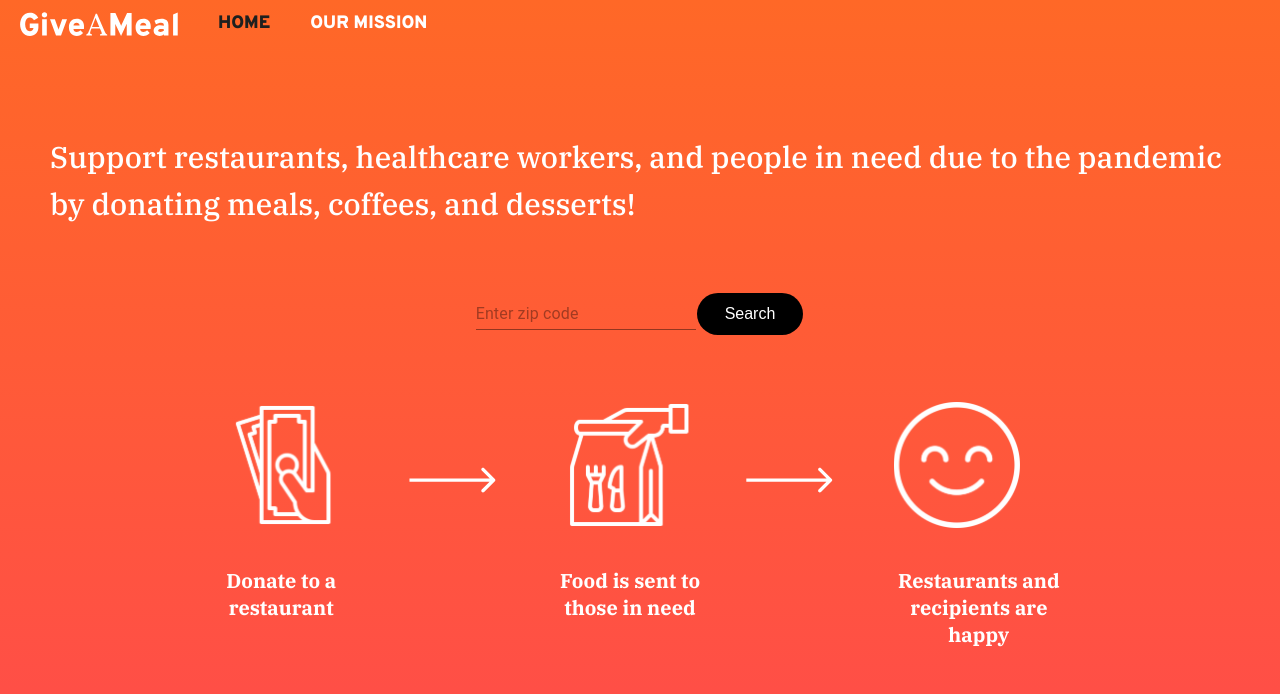
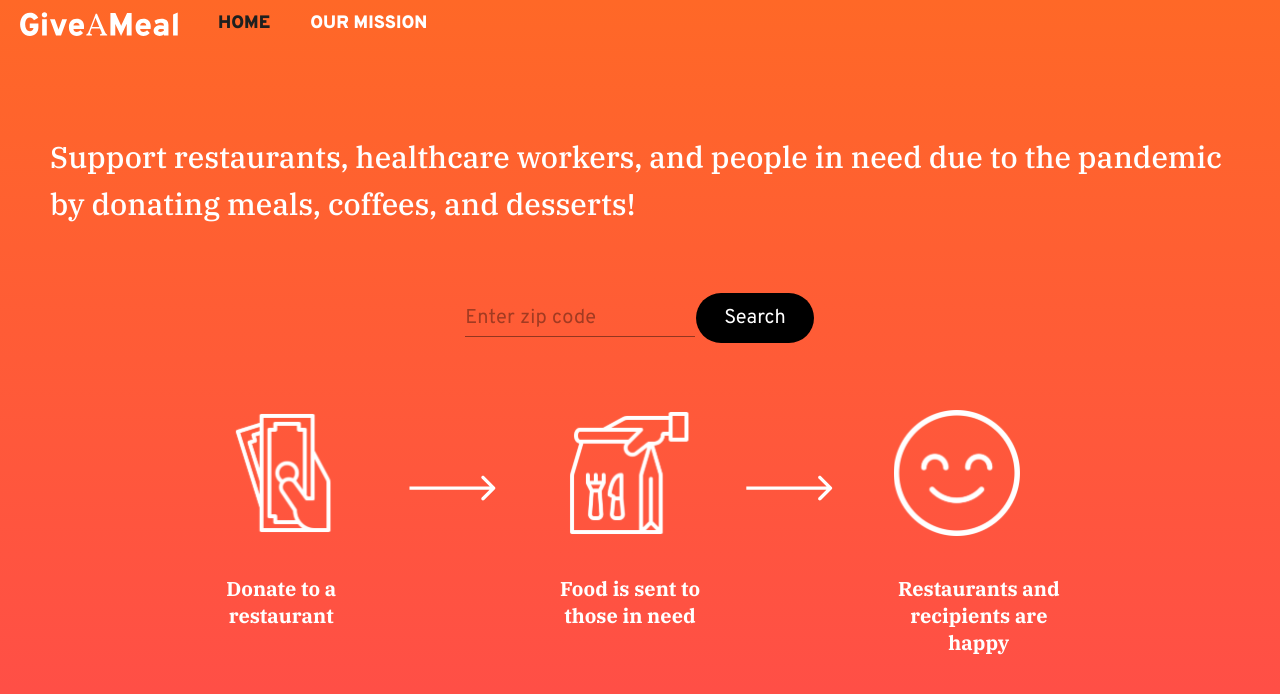
Before and after one commit to iambcho/gam_frontend, a React (Create React App) app: page / in a window 1280 px wide. Shown: the top 694 px of the page. Built offline with nearby package versions, Linux system fonts and the light colour scheme.

Commit message:
Changed font and font size for search buttons and fields

```diff
--- a/src/components/view/AllRestaurantsView.js
+++ b/src/components/view/AllRestaurantsView.js
@@ -62,9 +62,9 @@ const AllRestaurantsView = (props) => {
       <br />
 
       <form onSubmit='' className="zip-input">
-        <Input id="input-zip" placeholder="Enter zip code" />
+        <Input id="input-zip" style={{ fontFamily: 'Overpass', fontSize: '20px' }} placeholder="Enter zip code" />
         <Link to={`/restaurants`}>
-          <button type="submit" variant="contained" className='the-button' onClick=''>Search</button><br />
+          <button type="submit" style={{ fontFamily: 'Overpass', fontSize: '20px' }} variant="contained" className='the-button' onClick=''>Search</button><br />
         </Link>
       </form><br />
 
--- a/src/components/view/HomePageView.js
+++ b/src/components/view/HomePageView.js
@@ -74,29 +74,29 @@ const HomePageView = () => {
       <Grid container className='content-grid' spacing={2}>
         <Grid item xs={12}>
           <form onSubmit='' className="zip-input">
-            <Input id="input-zip" placeholder="Enter zip code"/>
-						<Link to={`/restaurants`}>
-            <button type="submit" variant="contained" className='the-button' onClick=''>Search</button><br />
-						</Link>
+            <Input id="input-zip" style={{ fontFamily: 'Overpass', fontSize: '20px' }} placeholder="Enter zip code" />
+            <Link to={`/restaurants`}>
+              <button style={{ fontFamily: 'Overpass', fontSize: '20px' }} type="submit" variant="contained" className='the-button' onClick=''>Search</button><br />
+            </Link>
           </form><br />
         </Grid>
       </Grid>
 
       <Grid container className='content-grid' spacing={2} >
         <Grid item xs={6}>
-          <img style={{position:'relative', left:'170px', width:'800px'}} src='diagram.svg'></img>
+          <img style={{ position: 'relative', left: '170px', width: '800px' }} src='diagram.svg'></img>
         </Grid>
       </Grid>
 
-      <Grid container className='content-grid' justify='space-evenly' spacing={2} style={{position:'relative', left: '-10px', bottom:'20px'}}>
+      <Grid container className='content-grid' justify='space-evenly' spacing={2} style={{ position: 'relative', left: '-10px', bottom: '20px' }}>
         <Grid className={styles.gridItem} item xs={2} s={10}>
-          <p className={styles.homeSubtitles} style={{fontSize: '20px', textAlign:'center'} }><b>Donate to a restaurant</b></p>
+          <p className={styles.homeSubtitles} style={{ fontSize: '20px', textAlign: 'center' }}><b>Donate to a restaurant</b></p>
         </Grid>
         <Grid className="styles.gridItem" item xs={2} s={10}>
-          <p className={styles.homeSubtitles} style={{fontSize: '20px', textAlign:'center'}}><b>Food is sent to those in need</b></p>
+          <p className={styles.homeSubtitles} style={{ fontSize: '20px', textAlign: 'center' }}><b>Food is sent to those in need</b></p>
         </Grid>
         <Grid className="styles.gridItem" item xs={2} s={10}>
-          <p className={styles.homeSubtitles} style={{fontSize: '20px', textAlign:'center'}}><b>Restaurants and recipients are happy</b></p>
+          <p className={styles.homeSubtitles} style={{ fontSize: '20px', textAlign: 'center' }}><b>Restaurants and recipients are happy</b></p>
         </Grid>
       </Grid>
     </div>
```
